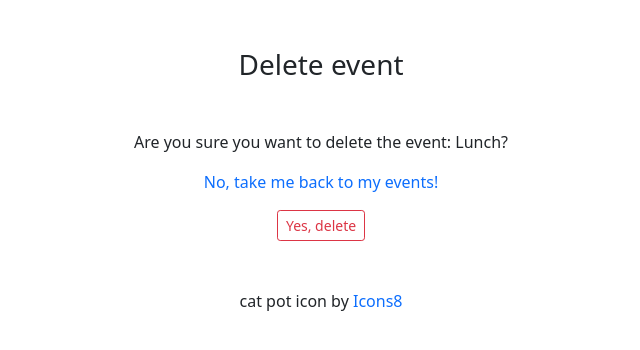
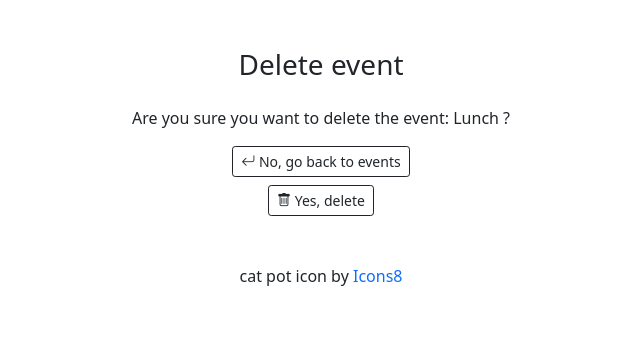
Before and after one commit to ctkelly/raincheck, a Django app: page /events/event/9/delete in a window 1280 px wide. Shown: the part 67-417 px from the top of the page, without its empty margins (319-959 px from the left). Run offline with Django 3.2, Linux system fonts and the light colour scheme; a user stored in the database is signed in; data comes from the database, SQL or seed files in the repository; some libraries are stand-ins or nearby versions.

Commit message:
Change button styling

```diff
--- a/events/templates/events/event_confirm_delete.html
+++ b/events/templates/events/event_confirm_delete.html
@@ -4,16 +4,20 @@
 
 <h3 class="text-center mt-5">Delete event</h3>
 
-<p class="text-center mt-5">Are you sure you want to delete the event: {{ event }}?</p>
+<p class="text-center mt-4">Are you sure you want to delete the event: {{ event }} ?</p>
 
-<p class="text-center mt 5"><a href="{% url 'events:all' %}" class="text-decoration-none">No, take me back to my events!</a></p>
+{#<p class="text-center mt 5"><a href="{% url 'events:all' %}" class="text-decoration-none">No, take me back to my events!</a></p>#}
+{#<div class="text-center mt-4 mb-2">#}
 
-<form action="" method="POST">
-  {% csrf_token %}
-    <div class="text-center">
-{#        Get the trash icon in the button#}
-        <input type="submit" value="Yes, delete" class="btn btn-outline-danger btn-sm">
-    </div>
-</form>
+{#    Make these buttons centered and on the same line -- why is text-center not working #}
+<div class="text-center">
+    <a href="{% url 'events:all' %}" class="btn btn-outline-dark btn-sm mb-2"><i class="bi bi-arrow-return-left"></i> No, go back to events</a>
+
+    <form action="" method="POST">
+    {% csrf_token %}
+        <button type="submit" class="btn btn-outline-dark btn-sm"><i class="bi bi-trash"></i> Yes, delete</button>
+    </form>
+</div>
+
 
 {% endblock %}
--- a/events/templates/events/event_form.html
+++ b/events/templates/events/event_form.html
@@ -10,7 +10,7 @@
       <form action="" method="post">
         {% csrf_token %}
           {{ form|crispy }}
-        <input type="submit" class="btn btn-outline-success mt-3" value="Submit">
+        <input type="submit" class="btn btn-outline-dark mt-3" value="Submit">
         <input type="submit" class="btn btn-outline-dark mt-3" onclick="window.location='{% url 'events:all' %}' ; return false;" value="Cancel">
       </form>
     </div>
--- a/events/templates/events/invitation_form.html
+++ b/events/templates/events/invitation_form.html
@@ -6,14 +6,14 @@
 
 <p class="text-center">Invitation event id : {{ invitation.event_id }}</p>
 
-<p class="text-center">Are you sure you want to request a raincheck for: {{ invitation.event.title }}? This action is irreversible.</p>
+<p class="text-center">Are you sure you want to request a raincheck for: {{ invitation.event.title }} ? This action is irreversible.</p>
 
-<p class="text-center"><a href="{% url 'events:all' %}" class="text-decoration-none">No, take me back to my events!</a></p>
+<p class="text-center"><a href="{% url 'events:all' %}" class="btn btn-outline-dark btn-sm">No, take me back to my events!</a></p>
 
 <form action="" method="POST">
   {% csrf_token %}
     <div class="text-center mt-4">
-        <input type="submit" value="Yes, request raincheck" class="btn btn-outline-info">
+        <input type="submit" value="Yes, request raincheck" class="btn btn-outline-dark btn-sm">
     </div>
 </form>
 
```
Also changed, not shown: events/templates/events/event_list.html (+10 -12 lines).
